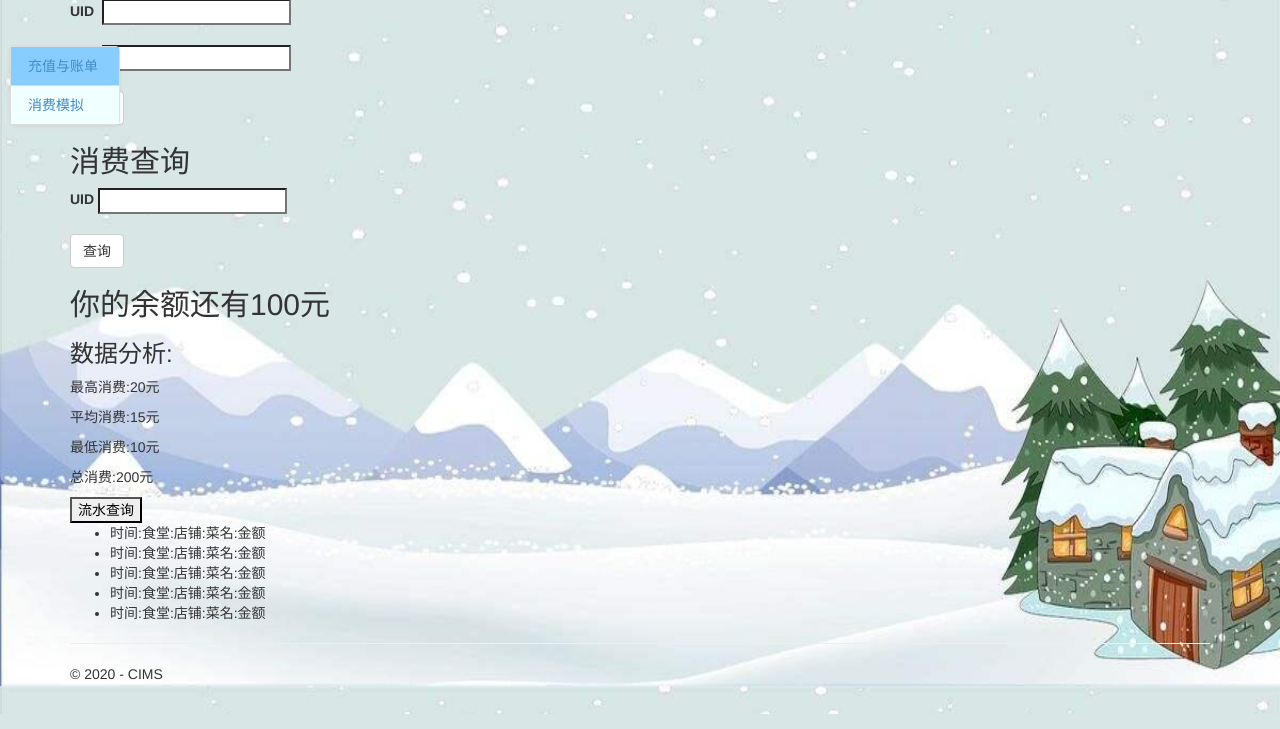
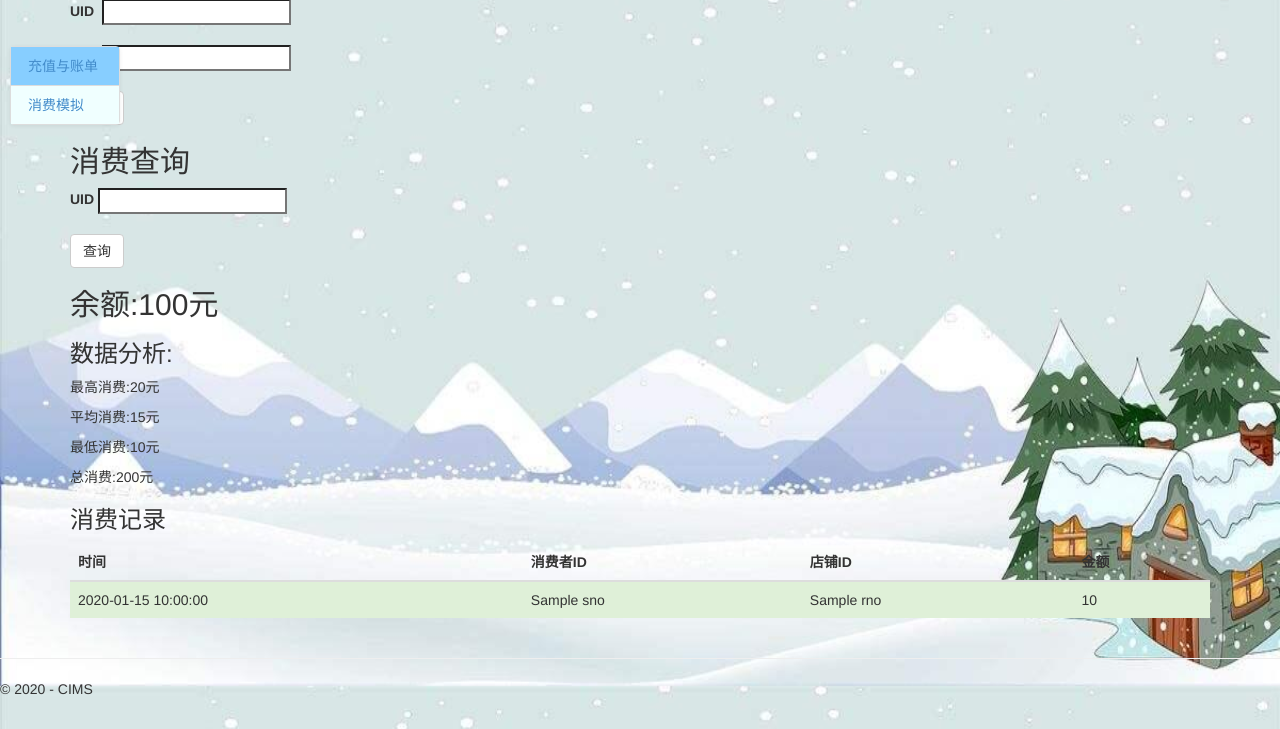
Before and after one commit to CIMS2020/CIMS, a Flask app: template flask-cims/templates/Invest.html in a window 1280 px wide. Shown: the part 114-843 px from the top of the page. Run offline with Flask 2, Linux system fonts and the light colour scheme; tables that the repository leaves empty hold one stand-in row (values such as "Sample post"); the template is opened without the code that fills it: values that come from a table or form of the project are taken from there, most other values are stand-ins (such as "Sample title", 1, 10 or a date in 2020); some libraries are stand-ins or nearby versions.

Commit message:
addd tables

```diff
--- a/flask-cims/templates/Invest.html
+++ b/flask-cims/templates/Invest.html
@@ -122,20 +122,61 @@
                             </div>
                 </form>
                   </div>
-            <h2> 你的余额还有100元</h2>
+                <h2> 余额:100元</h2>
                 <h3>数据分析:</h3>
                 <p>最高消费:20元</p>
                 <p>平均消费:15元</p>
                 <p>最低消费:10元</p>
               <p>总消费:200元</p>
-                <button> 流水查询</button>
-                <ul>
-                    <li>时间:食堂:店铺:菜名:金额</li>
-                     <li>时间:食堂:店铺:菜名:金额</li>
-                     <li>时间:食堂:店铺:菜名:金额</li>
-                     <li>时间:食堂:店铺:菜名:金额</li>
-                    <li>时间:食堂:店铺:菜名:金额</li>
-                </ul>
+
+              <h3>消费记录</h3>
+               <div class="container-fluid">
+	<div class="row-fluid">
+		<div class="span12">
+			<table class="table">
+				<thead>
+					<tr class="info">
+						<th>
+							时间
+						</th>
+						<th>
+							消费者ID
+						</th>
+						<th>
+							店铺ID
+						</th>
+						<th>
+							金额
+						</th>
+					</tr>
+				</thead>
+				<tbody>
+                {% if records %}
+                    {% for item in records %}
+                         <tr class="success">
+						<td>
+							{{ item.date }}
+						</td>
+						<td>
+							{{ item.sno }}
+						</td>
+						<td>
+							{{ item.rno }}
+						</td>
+						<td>
+							{{ item.cost }}
+						</td>
+					</tr>
+                    {% endfor %}
+                {% else %}
+                    <h3>还没有开始消费</h3>
+                {% endif %}
+				</tbody>
+			</table>
+		</div>
+	</div>
+</div>
+          </div>
 
              </div>
     </div>
--- a/flask-cims/templates/create_consumer.html
+++ b/flask-cims/templates/create_consumer.html
@@ -100,7 +100,7 @@
 		<div class="span12">
 			<table class="table">
 				<thead>
-					<tr>
+					<tr class="info">
 						<th>
 							ID
 						</th>
@@ -118,7 +118,7 @@
 				<tbody>
                 {% if stu %}
                     {% for item in stu %}
-                         <tr>
+                         <tr class="success">
 						<td>
 							{{ item.sno }}
 						</td>
```
